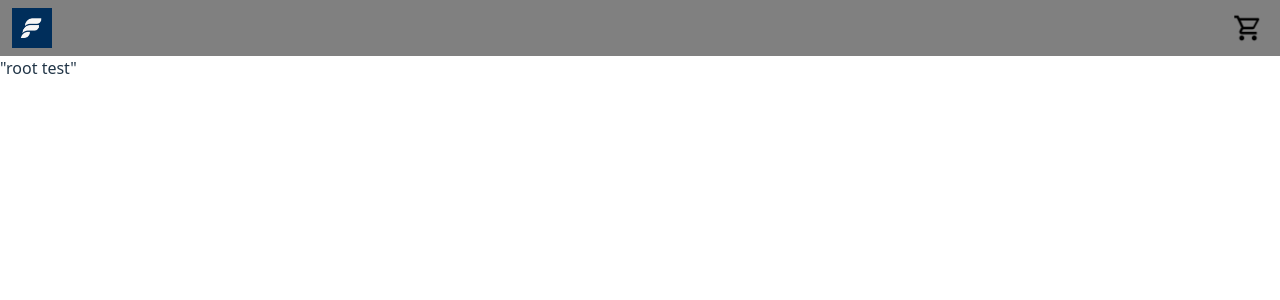
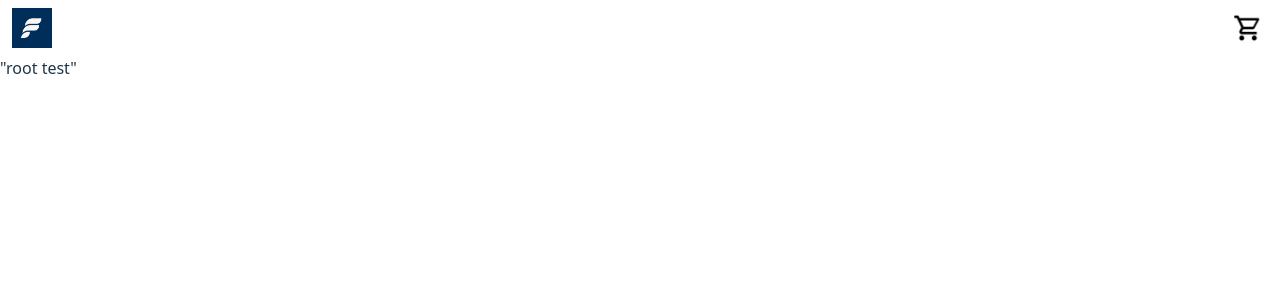
Before and after one commit to karllowe/Shopping-Cart, a React (Vite) app: page / in a window 1280 px wide. Shown: the top 300 px of the page. Built offline with nearby package versions, Linux system fonts and the light colour scheme.

Commit message:
made icon button component

```diff
--- a/src/components/Header/Header.jsx
+++ b/src/components/Header/Header.jsx
@@ -1,12 +1,13 @@
 import classes from "./header.module.css";
 import FlowOptimaLogo from "../../assets/FlowOptimaLogo.png";
-import { ShoppingButton} from "../shoppingButton/ShoppingButton";
+import cartOutline from "../../assets/cart-outline.png";
+import { IconButton } from "../iconButton/iconButton";
 
 function Header() {
     return (
         <div className={classes.headerDiv}>
             <img src={FlowOptimaLogo} alt="FlowOptima logo" />
-            <ShoppingButton />
+            <IconButton name={"shopping cart"} type={"primary"} icon={cartOutline} />
         </div>
     )
 }
--- a/src/components/Header/header.module.css
+++ b/src/components/Header/header.module.css
@@ -1,7 +1,7 @@
 .headerDiv {
     display: flex;
     justify-content: space-between;
-    background-color: grey;
+    /* background-color: grey; */
     padding: 8px 12px;
 }
 
--- /dev/null
+++ b/src/components/iconButton/IconButton.jsx
@@ -0,0 +1,11 @@
+import classes from "./iconButton.module.css";
+
+function IconButton({name, type, icon}) {
+    return (
+        <button className={classes[type]} aria-label={name}>
+            <img src={icon} alt={`${name} button`} className={classes.buttonImage}/>
+        </button>
+    )
+}
+
+export {IconButton}
--- a/src/components/shoppingButton/shoppingButton.module.css
+++ b/src/components/iconButton/iconButton.module.css
@@ -1,4 +1,4 @@
-button {
+.primary {
     background-color: transparent;
     height: 40px;
     width: 40px;
@@ -8,7 +8,7 @@ button {
     padding: 4px;
 }
 
-.cartIcon {
+.buttonImage {
     width:100%;
     height: 100%;
 }
--- a/src/components/shoppingButton/ShoppingButton.jsx
+++ /dev/null
@@ -1,12 +0,0 @@
-import cartOutline from "../../assets/cart-outline.png";
-import classes from "./shoppingButton.module.css";
-
-function ShoppingButton() {
-    return (
-        <button className={classes.button}>
-            <img src={cartOutline} alt="shopping cart button" className={classes.cartIcon}/>
-        </button>
-    )
-}
-
-export {ShoppingButton}
```
